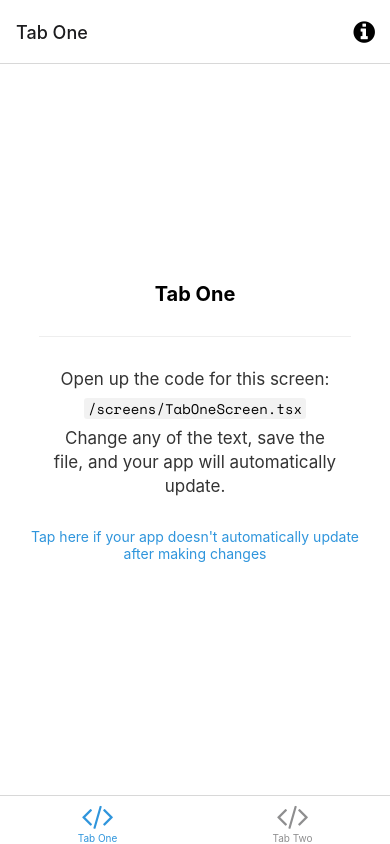
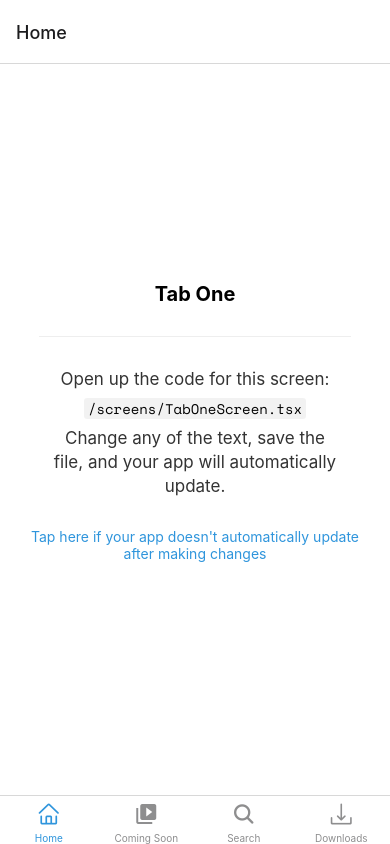
Before and after one commit to kipngenokevin/ElimuProject, a React Native app: screen /Home in a window 390 px wide. Built offline with nearby package versions, Linux system fonts and the light colour scheme; what expo-linking would draw is missing.

Commit message:
Beginning

```diff
--- a/navigation/index.tsx
+++ b/navigation/index.tsx
@@ -3,6 +3,7 @@
  * https://reactnavigation.org/docs/getting-started
  *
  */
+import { AntDesign, MaterialIcons, Ionicons } from '@expo/vector-icons';
 import { FontAwesome } from '@expo/vector-icons';
 import { createBottomTabNavigator } from '@react-navigation/bottom-tabs';
 import { NavigationContainer, DefaultTheme, DarkTheme } from '@react-navigation/native';
@@ -58,38 +59,40 @@
 
   return (
     <BottomTab.Navigator
-      initialRouteName="TabOne"
+      initialRouteName="Home"
       screenOptions={{
         tabBarActiveTintColor: Colors[colorScheme].tint,
       }}>
       <BottomTab.Screen
-        name="TabOne"
+        name="Home"
         component={TabOneScreen}
-        options={({ navigation }: RootTabScreenProps<'TabOne'>) => ({
-          title: 'Tab One',
-          tabBarIcon: ({ color }) => <TabBarIcon name="code" color={color} />,
-          headerRight: () => (
-            <Pressable
-              onPress={() => navigation.navigate('Modal')}
-              style={({ pressed }) => ({
-                opacity: pressed ? 0.5 : 1,
-              })}>
-              <FontAwesome
-                name="info-circle"
-                size={25}
-                color={Colors[colorScheme].text}
-                style={{ marginRight: 15 }}
-              />
-            </Pressable>
-          ),
-        })}
+        options={{
+          title: 'Home',
+          tabBarIcon: ({ color }) => <AntDesign name="home" size={24} color={color} />,
+        }}
       />
       <BottomTab.Screen
-        name="TabTwo"
+        name="ComingSoon"
         component={TabTwoScreen}
         options={{
-          title: 'Tab Two',
-          tabBarIcon: ({ color }) => <TabBarIcon name="code" color={color} />,
+          title: 'Coming Soon',
+          tabBarIcon: ({ color }) => <MaterialIcons name="video-library" size={24} color={color} />,
+        }}
+      />
+      <BottomTab.Screen
+        name="Search"
+        component={TabTwoScreen}
+        options={{
+          title: 'Search',
+          tabBarIcon: ({ color }) => <Ionicons name="search" size={24} color={color} />,
+        }}
+      />
+      <BottomTab.Screen
+        name="Downloads"
+        component={TabTwoScreen}
+        options={{
+          title: 'Downloads',
+          tabBarIcon: ({ color }) => <AntDesign name="download" size={24} color={color} />,
         }}
       />
     </BottomTab.Navigator>
--- a/screens/TabOneScreen.tsx
+++ b/screens/TabOneScreen.tsx
@@ -4,7 +4,7 @@
 import { Text, View } from '../components/Themed';
 import { RootTabScreenProps } from '../types';
 
-export default function TabOneScreen({ navigation }: RootTabScreenProps<'TabOne'>) {
+export default function TabOneScreen({ navigation }: RootTabScreenProps<'Home'>) {
   return (
     <View style={styles.container}>
       <Text style={styles.title}>Tab One</Text>
--- a/types.tsx
+++ b/types.tsx
@@ -25,8 +25,10 @@
 >;
 
 export type RootTabParamList = {
-  TabOne: undefined;
-  TabTwo: undefined;
+  Home: undefined;
+  ComingSoon: undefined;
+  Search: undefined;
+  Downloads: undefined;
 };
 
 export type RootTabScreenProps<Screen extends keyof RootTabParamList> = CompositeScreenProps<
```
